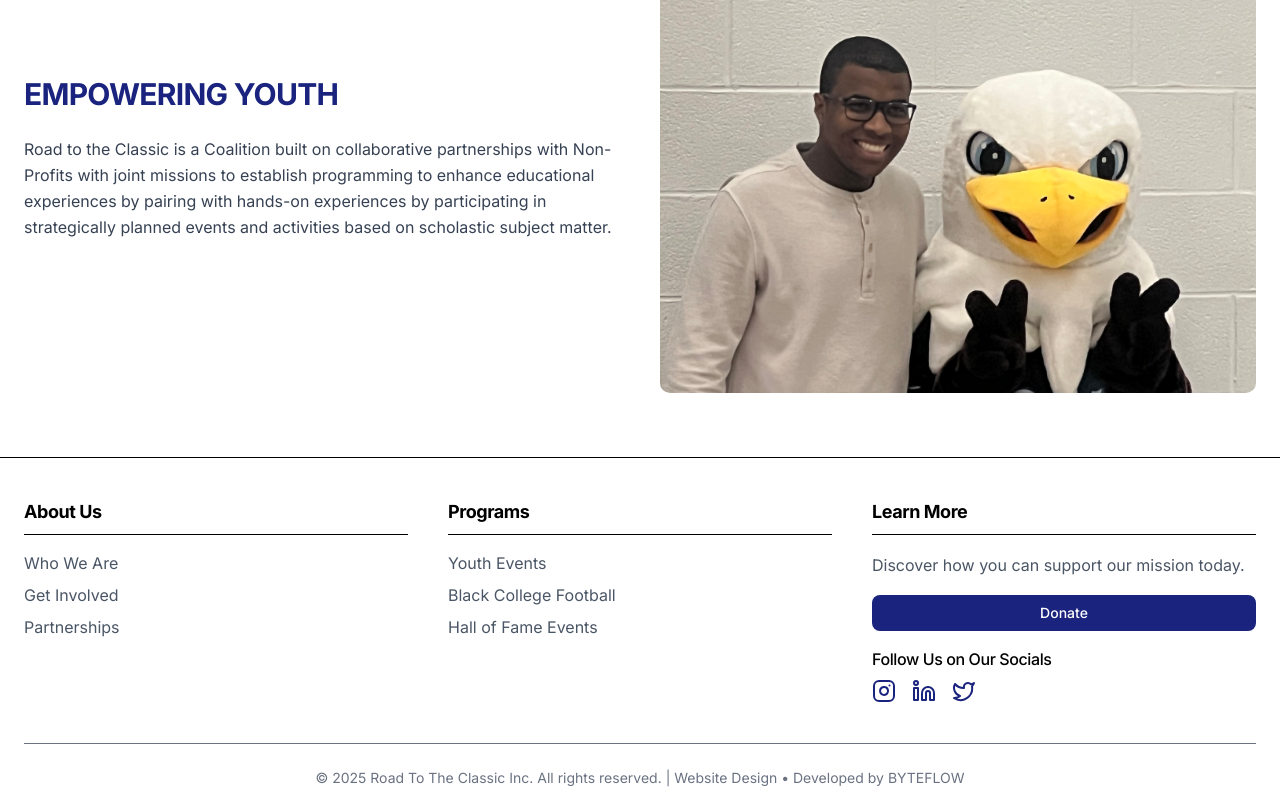
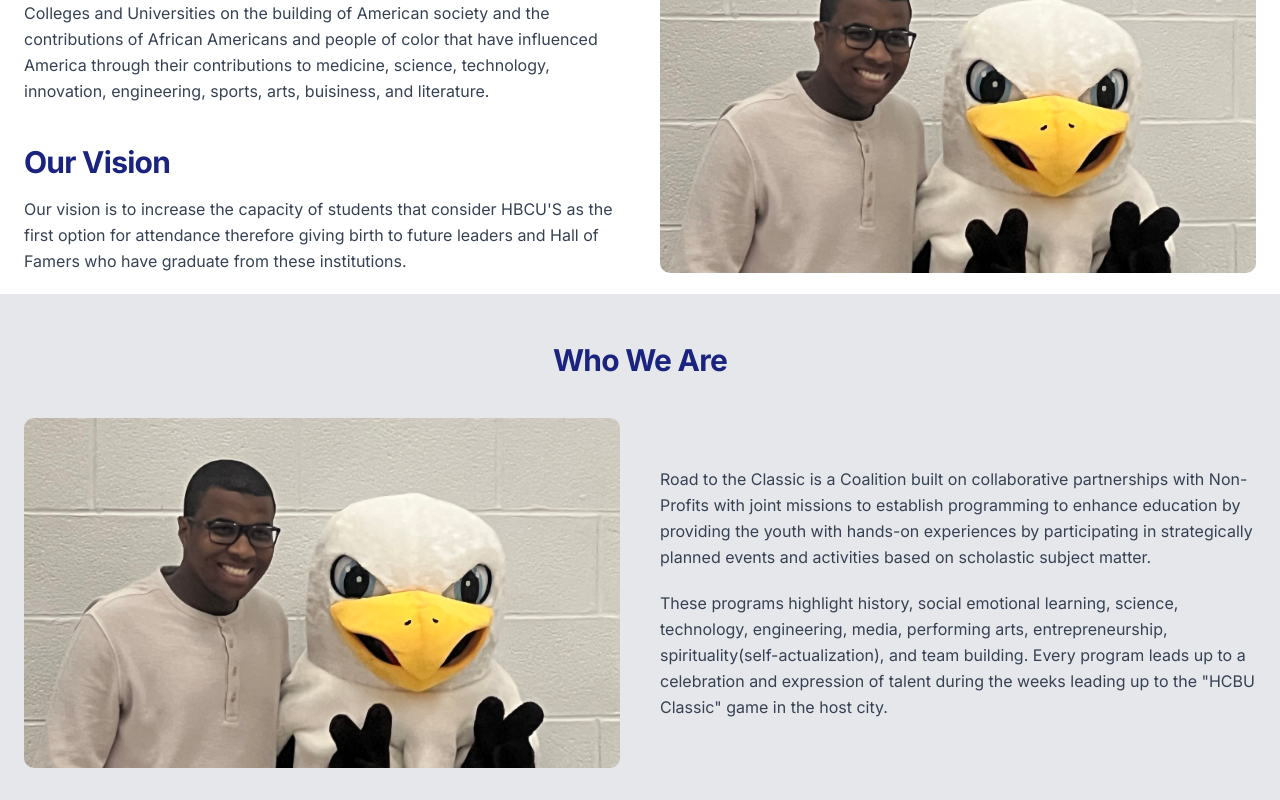
Before and after one commit to ByteFlowWebAgency/road-to-the-classic-v2, a Next.js app: page /about in a window 1280 px wide. Shown: the part 400-1200 px from the top of the page. Built offline with nearby package versions, Linux system fonts and the light colour scheme.

Commit message:
add vision, mission &  who we are section

```diff
--- a/src/components/sections/About.jsx
+++ b/src/components/sections/About.jsx
@@ -1,13 +1,13 @@
 import Image from "next/image"
+import { Heading2 } from "../ui"
 
 export function About() {
   return (
-    <section className="py-16 bg-white">
-      <div className="container mx-auto px-6">
+    <section className="pt-0 py-16 bg-white">
 
-        <div className="text-center bg-[#1a237e] rounded-lg p-6">
-
-          <h2 className="text-3xl font-bold mb-6 text-white text-center">ABOUT US</h2>
+      {/* About Us Section */}
+      <div className="text-center bg-[#1a237e]  p-6 m-0">
+        <h2 className="text-3xl font-bold text-center text-white mb-6">ABOUT US</h2>
         <p className="text-white text-center mb-6 leading-relaxed">
             Learn about our mission, vision, and the core principles that
             drive our work to empower youth through education and HBCU awareness.
@@ -15,20 +15,38 @@
 
       </div>
 
-
+      {/* Our Mission & Our Vision Section*/}
+      <div className="container mx-auto px-6 mt-10">
         <div className="grid grid-cols-1 lg:grid-cols-2 gap-10 items-center">
 
+          <div className="space-y-10">
+
+            {/* Our Mission */}
             <div>
-            <h2 className="text-3xl font-bold mb-6 text-[#1a237e]">EMPOWERING YOUTH</h2>
-            <p className="text-gray-700 mb-6 leading-relaxed">
-              Road to the Classic is a Coalition built on collaborative partnerships with Non-Profits with joint
-              missions to establish programming to enhance educational experiences by pairing with hands-on
-              experiences by participating in strategically planned events and activities based on scholastic
-              subject matter.
+              <h2 className="text-3xl font-bold mb-4 text-[#1a237e]">Our Mission</h2>
+              <p className="text-gray-700 leading-relaxed">
+                Our mission is to increase the knowledge of the impact of Historically Black Colleges and Universities
+                on the building of American society and the contributions of African Americans and people of color that
+                have influenced America through their contributions to medicine, science, technology, innovation,
+                engineering, sports, arts, buisiness, and literature.
               </p>
             </div>
-          <div className="order-first lg:order-last">
-            <div className="aspect-[4/3] relative rounded-lg overflow-hidden">
+
+            {/* Our Vision */}
+            <div>
+              <h2 className="text-3xl font-bold mb-4 text-[#1a237e]">Our Vision</h2>
+              <p className="text-gray-700 leading-relaxed">
+                Our vision is to increase the capacity of students that consider HBCU'S as the first option for attendance
+                therefore giving birth to future leaders and Hall of Famers who have graduate from these institutions.
+              </p>
+            </div>
+
+
+          </div>
+
+
+          <div className="order-first lg:order-last flex items-start ">
+            <div className="aspect-[4/3] relative rounded-lg overflow-hidden w-full h-[350px] ">
               <Image
                 src="/images/IMG_5015.jpg"
                 alt="Student with mascot"
@@ -38,8 +56,58 @@
               />
             </div>
           </div>
+
         </div>
       </div>
+
+
+
+      {/* Who We Are Section*/}
+      <div className="bg-gray-200 py-2 mt-5">
+
+        <div className="container mx-auto px-6 mt-10">
+
+
+          <h2 className="text-3xl font-bold my-5 text-[#1a237e] text-center">Who We Are</h2>
+
+          <div className="grid grid-cols-1 lg:grid-cols-2 gap-10 items-center my-10">
+
+            <div className="order-first lg:order-none ">
+              <div className="aspect-[4/3] relative rounded-lg overflow-hidden w-full h-[350px] ">
+                <Image
+                  src="/images/IMG_5015.jpg"
+                  alt="Who We Are Image"
+                  fill
+                  className="object-cover"
+                  sizes="(max-width: 768px) 100vw, (max-width: 1200px) 50vw, 25vw"
+                />
+              </div>
+            </div>
+
+            <div className="space-y-5">
+
+                <p className="text-gray-700 leading-relaxed">
+                  Road to the Classic is a Coalition built on collaborative partnerships with Non-Profits with joint missions
+                  to establish programming to enhance education by providing the youth with hands-on experiences by
+                  participating in strategically planned events and activities based on scholastic subject matter.
+                </p>
+
+                <p className="text-gray-700 leading-relaxed">
+                  These programs highlight history, social emotional learning, science, technology, engineering, media, performing arts,
+                  entrepreneurship, spirituality(self-actualization), and team building. Every program leads up to a celebration and
+                  expression of talent during the weeks leading up to the "HCBU Classic" game in the host city.
+                </p>
+
+            </div>
+
+          </div>
+
+      </div>
+
+
+      </div>
+
+
     </section>
   )
 }
```
Lines whose indentation alone changed are shown as unchanged.
